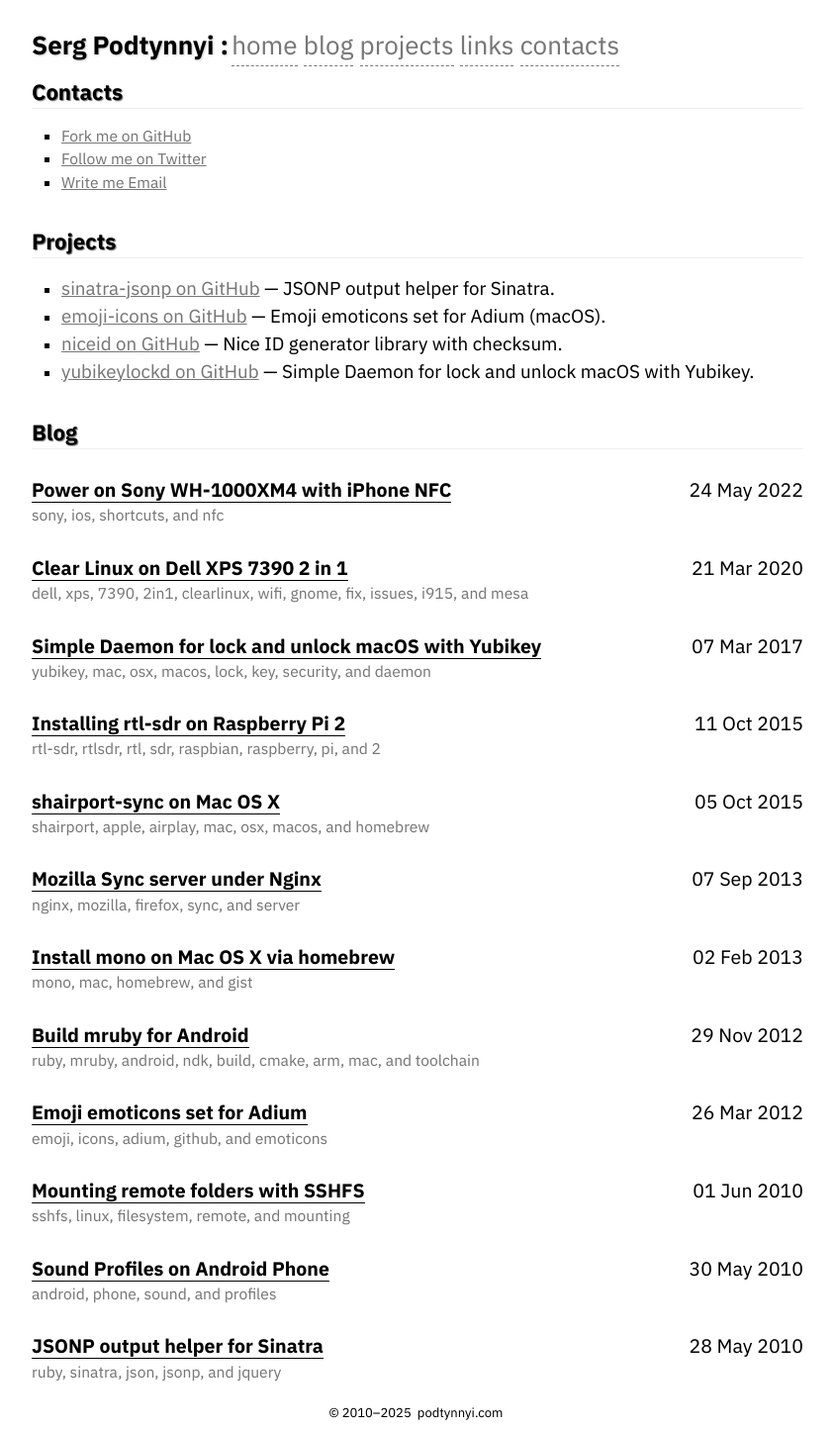
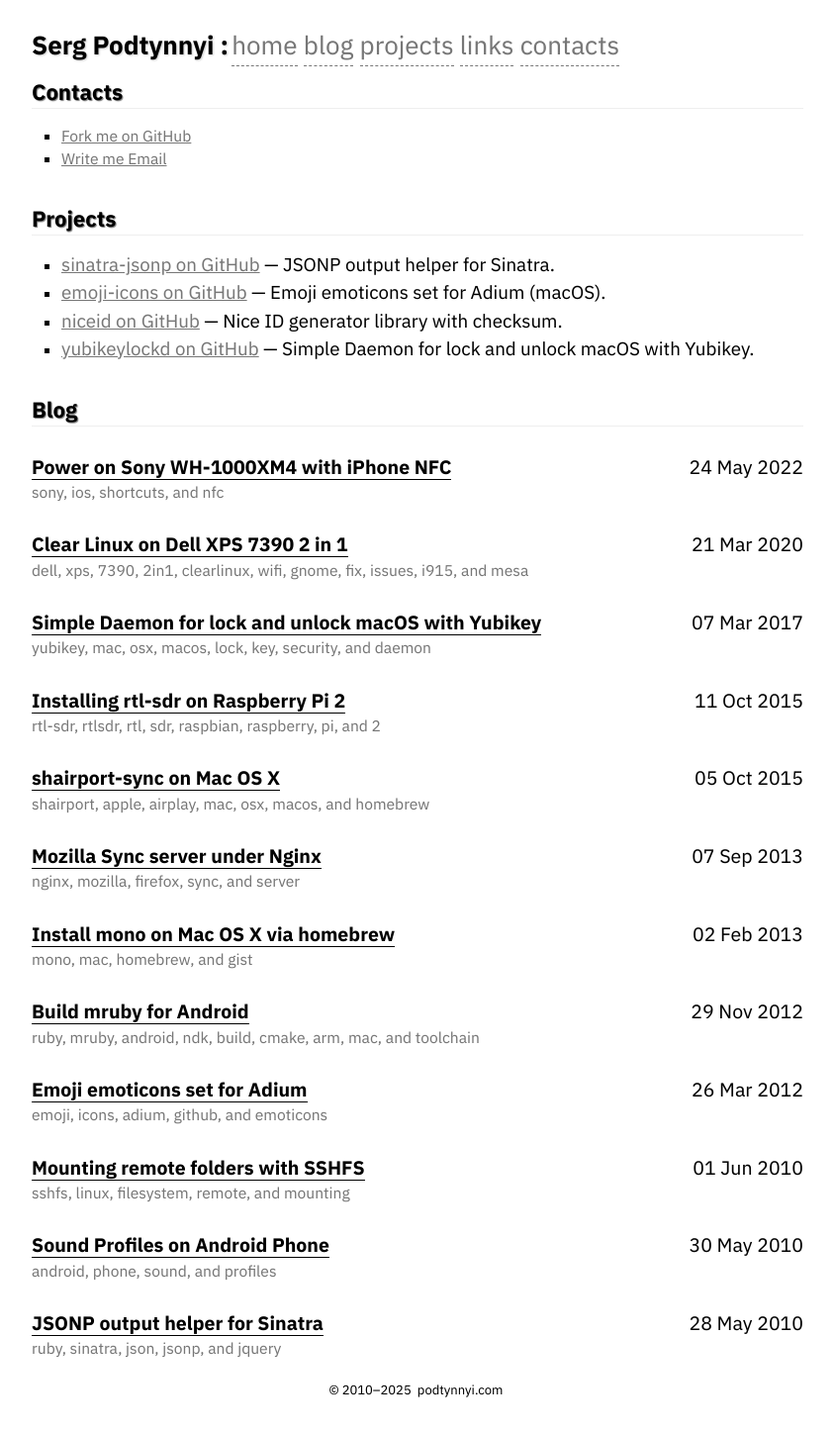
Before and after one commit to shtirlic/shtirlic.github.com, a Jekyll site: the page built from index.html, in a window 1280 px wide. Shown: the whole page at 99% size, without its empty margins (218-1061 px from the left). Built offline with Jekyll 4.4.1, drawn with Linux system fonts in a browser that asks for light colours; some web fonts are replaced; after the commit the page ends 1424 px from its top, so only the background shows below that.

Commit message:
Update contacts

```diff
--- a/index.html
+++ b/index.html
@@ -7,7 +7,6 @@
 <div class="section-title" id="contacts">Contacts</div>
 <ul id="contacts-list">
   <li><a href="https://github.com/shtirlic">Fork me on GitHub</a></li>
-  <li><a href="https://twitter.com/shtirlic">Follow me on Twitter</a></li>
   <li><a href="mailto:serg@podtynnyi.com">Write me Email</a></li>
 </ul>
 
```
